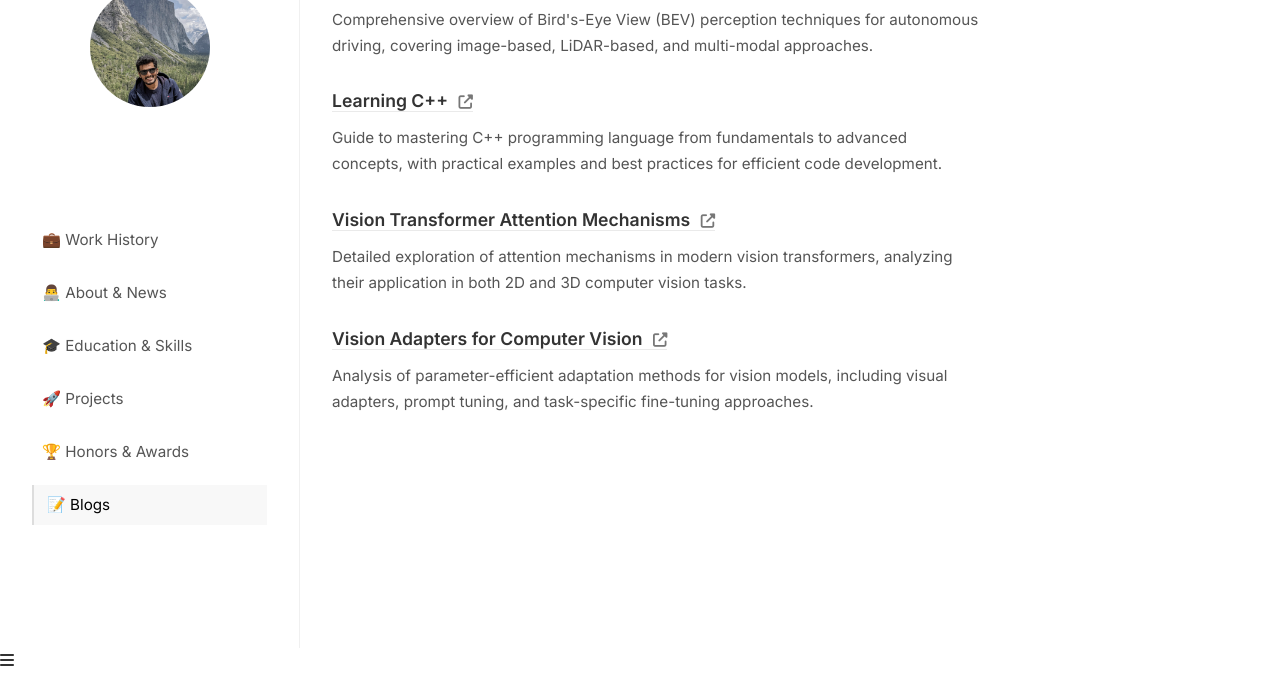
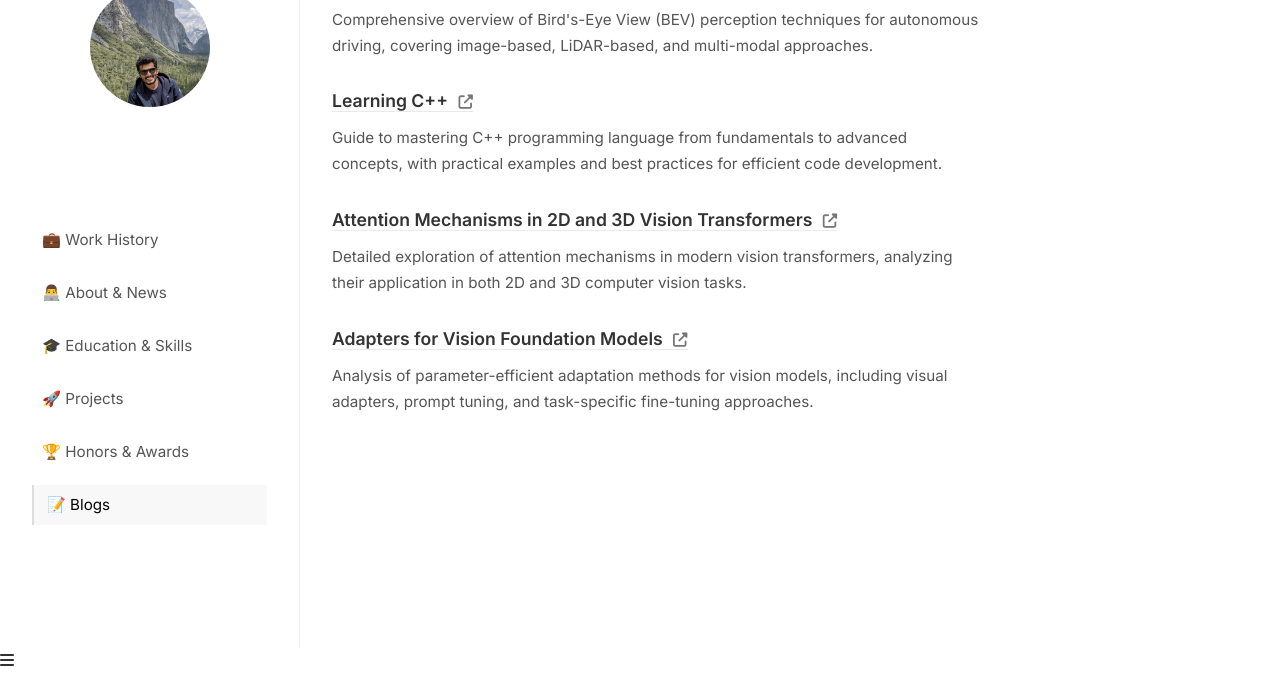
Before and after one commit to mudit1729/mudit1729.github.io, a plain HTML site: page index.html in a window 1280 px wide. Both pictures are taken after a click on the link "📝 Blogs". Shown: the part 152-826 px from the top of the page. Drawn offline with Linux system fonts and the light colour scheme.

Commit message:
Update blog titles to more specific and descriptive names

```diff
--- a/index.html
+++ b/index.html
@@ -959,14 +959,14 @@
 
         <div class="blog-item">
           <h3>
-            <a href="blogs/vision-transformer-attention.html" target="_blank">Vision Transformer Attention Mechanisms <i class="fas fa-external-link-alt blog-icon"></i></a>
+            <a href="blogs/vision-transformer-attention.html" target="_blank">Attention Mechanisms in 2D and 3D Vision Transformers <i class="fas fa-external-link-alt blog-icon"></i></a>
           </h3>
           <p>Detailed exploration of attention mechanisms in modern vision transformers, analyzing their application in both 2D and 3D computer vision tasks.</p>
         </div>
 
         <div class="blog-item">
           <h3>
-            <a href="blogs/vision_adapters.html" target="_blank">Vision Adapters for Computer Vision <i class="fas fa-external-link-alt blog-icon"></i></a>
+            <a href="blogs/vision_adapters.html" target="_blank">Adapters for Vision Foundation Models <i class="fas fa-external-link-alt blog-icon"></i></a>
           </h3>
           <p>Analysis of parameter-efficient adaptation methods for vision models, including visual adapters, prompt tuning, and task-specific fine-tuning approaches.</p>
         </div>
```
